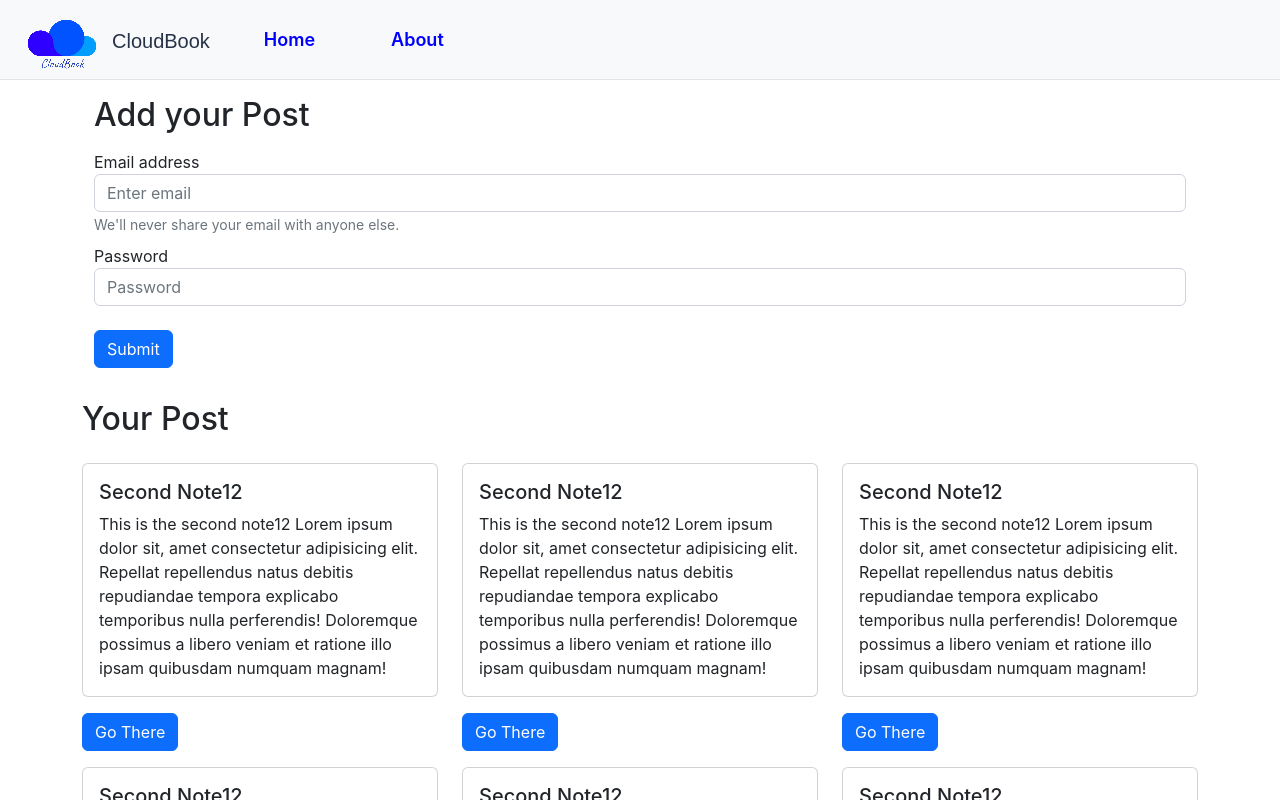
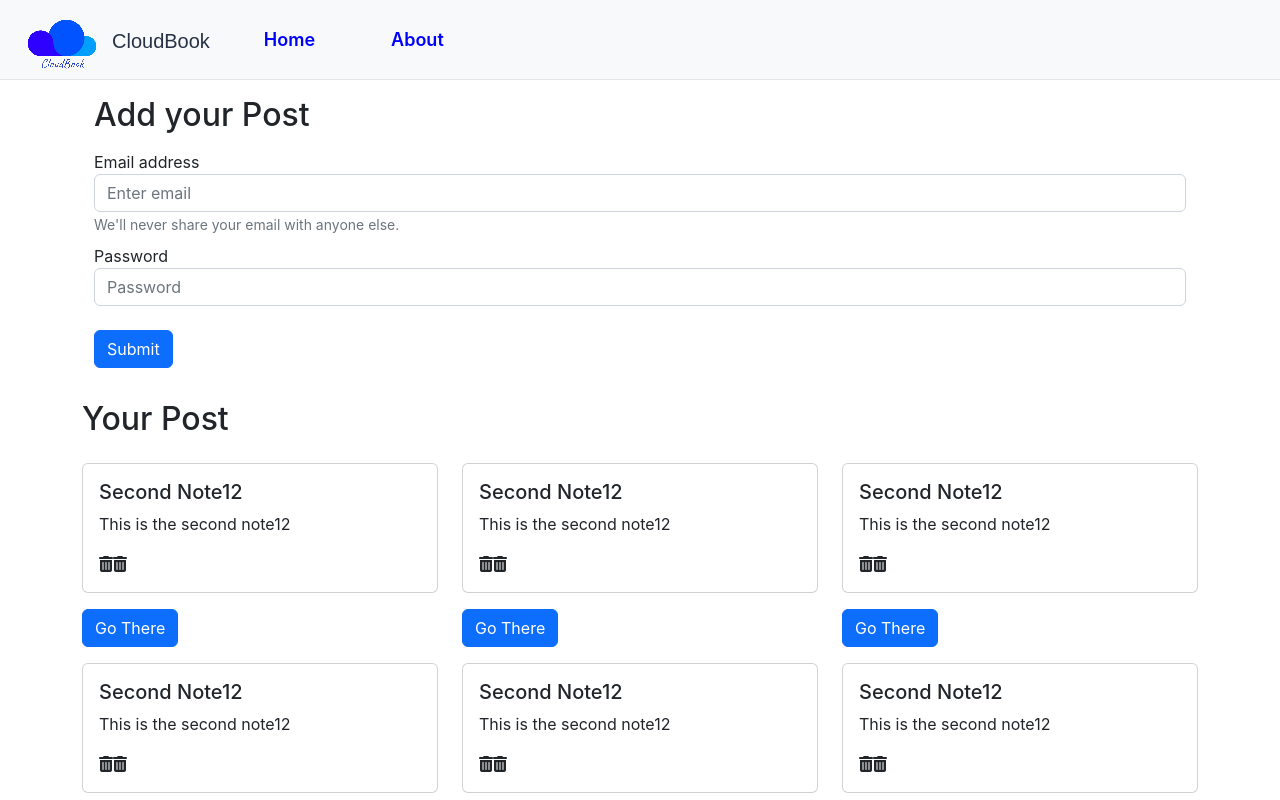
Before and after one commit to SidharthMishra-07/CloudBook, a React (Create React App) app: page / in a window 1280 px wide. Shown: the top 800 px of the page. Built offline with nearby package versions, Linux system fonts and the light colour scheme.

Commit message:
Chnages Added

```diff
--- a/public/index.html
+++ b/public/index.html
@@ -20,6 +20,7 @@
   <body>
     <noscript>You need to enable JavaScript to run this app.</noscript>
     <div id="root"></div>
+    <script src="https://kit.fontawesome.com/07a0f5ab63.js" crossorigin="anonymous"></script>
     <script src="https://cdn.jsdelivr.net/npm/bootstrap@5.2.0-beta1/dist/js/bootstrap.bundle.min.js" integrity="sha384-pprn3073KE6tl6bjs2QrFaJGz5/SUsLqktiwsUTF55Jfv3qYSDhgCecCxMW52nD2" crossorigin="anonymous"></script>
 
   </body>
--- a/src/Components/NoteItem.js
+++ b/src/Components/NoteItem.js
@@ -7,7 +7,9 @@ const NoteItem = (props) => {
             <div class="card my-3">
                     <div class="card-body">
                         <h5 class="card-title">{note.title}</h5>
-                        <p class="card-text">{note.description} Lorem ipsum dolor sit, amet consectetur adipisicing elit. Repellat repellendus natus debitis repudiandae tempora explicabo temporibus nulla perferendis! Doloremque possimus a libero veniam et ratione illo ipsam quibusdam numquam magnam!</p>
+                        <p class="card-text">{note.description}</p>
+                        <i class="fa-solid fa-trash-can"></i>
+                        <i class="fa-solid fa-trash-can"></i>
                     </div>
             </div>
             <a href="#" class="btn btn-primary">Go There</a>
```
